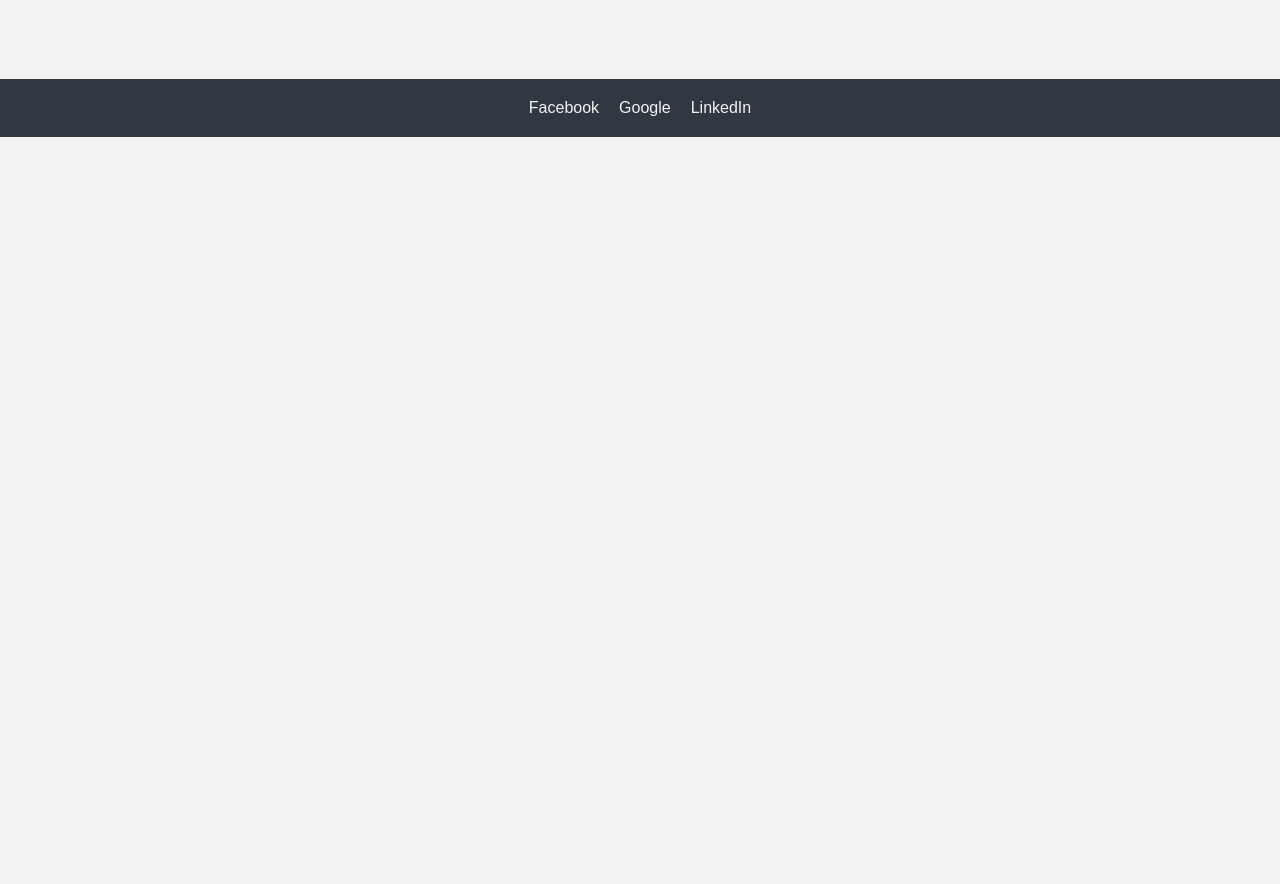
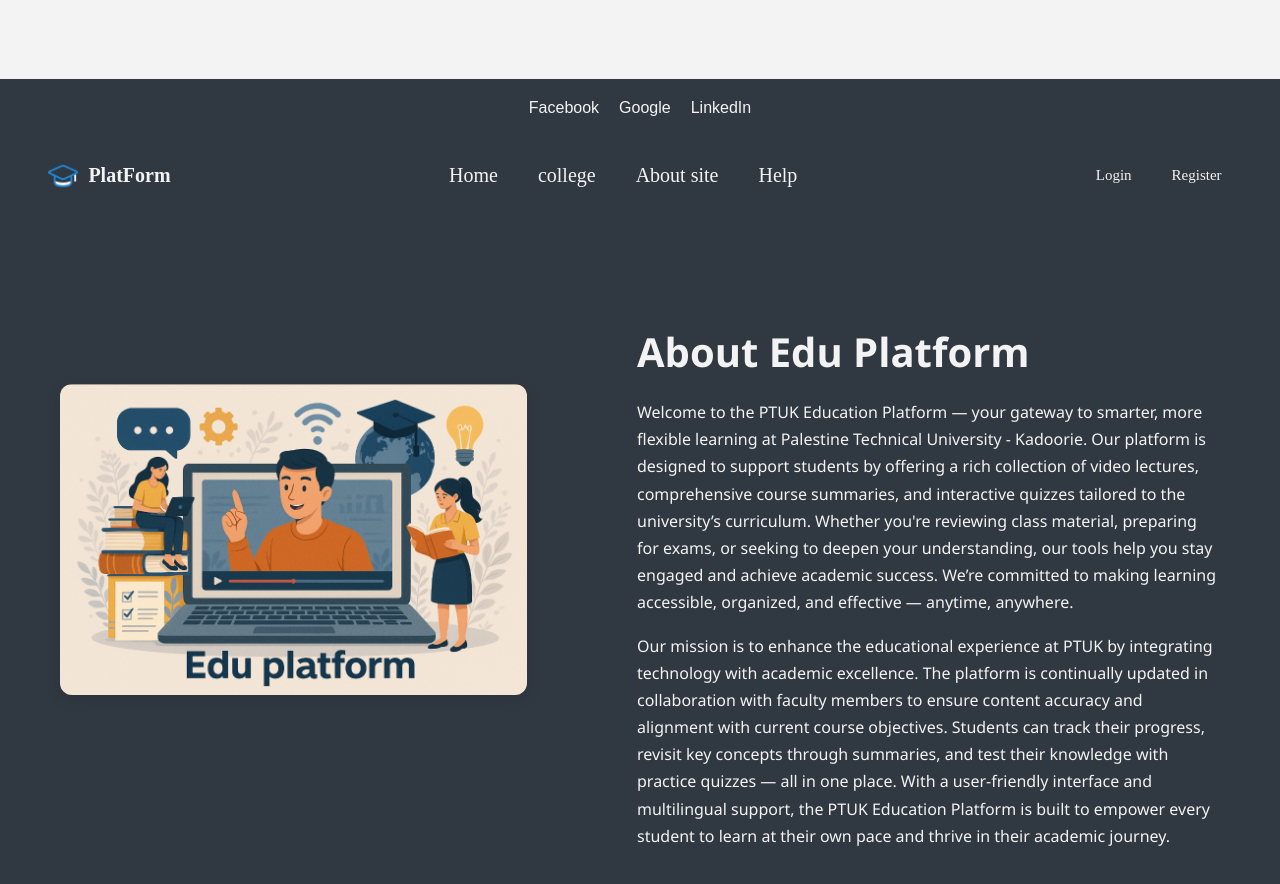
Before and after one commit to ahmadtomeh03/PlatForm, a React (Vite) app in the folder front-end/: page / in a window 1280 px wide. Shown: the part 1540-2424 px from the top of the page. Before the commit the page ends 1677 px from the top, so only its background shows below. Built offline with nearby package versions, Linux system fonts and the light colour scheme; a web font is replaced by a local one.

Commit message:
Full About us page

```diff
--- a/front-end/src/Pages/About.css
+++ b/front-end/src/Pages/About.css
@@ -1,3 +1,10 @@
+
+  .main-container {
+    max-width: 100%;
+    width: 100%;
+    background-color: #303841;
+  }
+
 .about-container {
     display: flex;
     flex-wrap: wrap;
@@ -7,12 +14,13 @@
     gap: 60px;
     max-width: 1200px;
     margin: 0 auto;
+    margin-top: 50px;
     box-sizing: border-box;
-  }
-
-  .about-image {
+    background-color: #303841;
+}
+.about-image {
     flex: 1 1 40%;
-    min-width: 280px;
+    min-width: 300px;
     margin-top: 80px;
 
   }
@@ -30,22 +38,23 @@
   .about-text {
     flex: 1 1 50%;
     font-family: 'Segoe UI', Tahoma, Geneva, Verdana, sans-serif;
-    color: #333;
+    color: #F3F3F3;
     min-width: 280px;
     margin-left: 50px;
   }
 
   .about-text h2 {
     font-size: 2.5rem;
+    margin-top: 20px;
     margin-bottom: 20px;
-    color: #111;
+    color: #F3F3F3;
   }
 
   .about-text p {
     font-size: 1rem;
     line-height: 1.7;
     margin-bottom: 16px;
-    color: #444;
+    color: #F3F3F3;
   }
 
   @media (max-width: 768px) {
--- a/front-end/src/Pages/About.jsx
+++ b/front-end/src/Pages/About.jsx
@@ -1,9 +1,12 @@
 import React from 'react';
 import './About.css';
-import logo from '../images/';
+import logo from '../images/EduPlat.png';
+import Navbar from '../Components/Navbar/Navbar';
 
 const About = () => {
   return (
+    <div className="main-container">
+     <Navbar></Navbar>
     <div className="about-container">
       {/* Left: Image */}
       <div className="about-image">
@@ -12,21 +15,18 @@ const About = () => {
 
       {/* Right: Text */}
       <div className="about-text">
-        <h2>About Milk Bar</h2>
+        <h2>About Edu Platform</h2>
         <p>
-          Milk Bar is a sweet (and occasionally savory) shop that's been turning familiar treats upside down and on their heads, shaking up the dessert scene since 2008. Bon Appétit magazine called us “one of the most exciting bakeries in the country.” But you can literally just call us Milk Bar. We’re not big on feeding the hype beast. But we’re super into feeding our flavorful treats to those who crave the unexpected.
+        Welcome to the PTUK Education Platform — your gateway to smarter, more flexible learning at Palestine Technical University - Kadoorie. Our platform is designed to support students by offering a rich collection of video lectures, comprehensive course summaries, and interactive quizzes tailored to the university’s curriculum. Whether you're reviewing class material, preparing for exams, or seeking to deepen your understanding, our tools help you stay engaged and achieve academic success. We’re committed to making learning accessible, organized, and effective — anytime, anywhere.
         </p>
+
         <p>
-          Founded by James Beard award–winning pastry chef Christina Tosi, Milk Bar first opened its doors in NYC’s East Village, and soon developed a loyal fanbase.
-        </p>
-        <p>
-          Recently profiled on Netflix’s docu-series Chef’s Table, Tosi is known for combining her formal culinary training and her informal obsession with home baking, grocery store staples and classic American sweets, with menu items like the Compost Cookie®, layer cakes with unfrosted sides, Cereal Milk™ Soft Serve, Milk Bar Pie and more.
-        </p>
-        <p>
-          At Milk Bar, we believe in the transformative power of a really freakin’ good cookie or an outstanding piece of cake. And we consider NO occasion at all to be a perfectly valid occasion to celebrate yourself or someone else. We hope you’ll agree.
+        Our mission is to enhance the educational experience at PTUK by integrating technology with academic excellence. The platform is continually updated in collaboration with faculty members to ensure content accuracy and alignment with current course objectives. Students can track their progress, revisit key concepts through summaries, and test their knowledge with practice quizzes — all in one place. With a user-friendly interface and multilingual support, the PTUK Education Platform is built to empower every student to learn at their own pace and thrive in their academic journey.
         </p>
       </div>
     </div>
+    </div>
+
   );
 };
 
--- a/front-end/src/Pages/Home.jsx
+++ b/front-end/src/Pages/Home.jsx
@@ -3,9 +3,11 @@ import MenuBookIcon from "@mui/icons-material/MenuBook";
 import LibraryBooksIcon from "@mui/icons-material/LibraryBooks";
 import Login from "./Login";
 import "./Home.css";
+import About from "./About";
 export default function Home() {
   return (
     <div>
+
       <div
         style={{
           background: "#303841",
@@ -69,6 +71,7 @@ export default function Home() {
         <button className="explore-button">Explore More</button>
       </div>
       <Login />
+      <About />
     </div>
   );
 }
```
Also changed, not shown: front-end/src/images/EduPlat.png (added).
